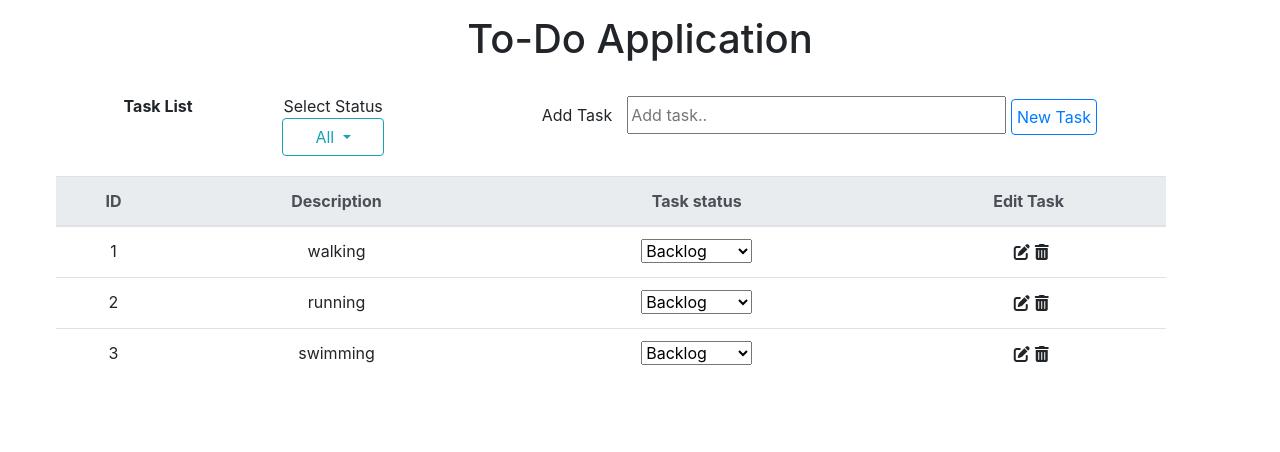
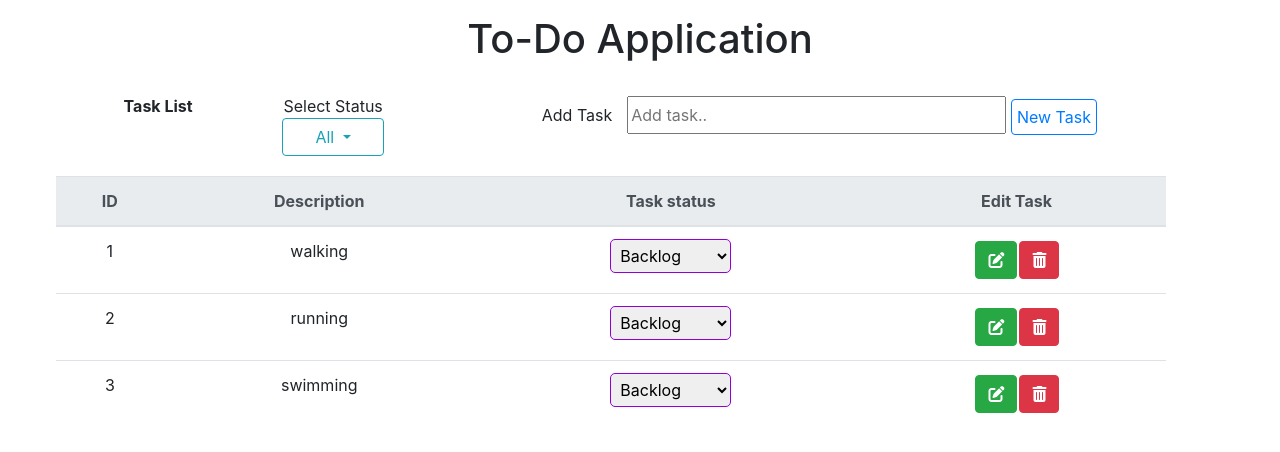
Before and after one commit to sneh5119/Todo-application, an Angular app: page / in a window 1280 px wide. Shown: the top 452 px of the page. Built offline with nearby package versions, Linux system fonts and the light colour scheme.

Commit message:
Edited Tasks

```diff
--- a/src/app/app.module.ts
+++ b/src/app/app.module.ts
@@ -1,4 +1,5 @@
 import { NgModule } from '@angular/core';
+import { FormsModule } from '@angular/forms';
 import { BrowserModule } from '@angular/platform-browser';
 
 import { AppRoutingModule } from './app-routing.module';
@@ -8,11 +9,12 @@ import { TodoListComponent } from './todo-list/todo-list.component';
 @NgModule({
   declarations: [
     AppComponent,
-    TodoListComponent
+    TodoListComponent,
   ],
   imports: [
     BrowserModule,
-    AppRoutingModule
+    AppRoutingModule,
+    FormsModule
   ],
   providers: [],
   bootstrap: [AppComponent]
--- a/src/app/todo-list/todo-list.component.css
+++ b/src/app/todo-list/todo-list.component.css
@@ -29,3 +29,17 @@ input{
 i{
     cursor: pointer;
 }
+
+
+.buttonCls{
+    /* border: none; */
+    margin: 2px;
+    /* padding: 7px; */
+    /* background-color: darkcyan; */
+}
+
+.selectCls{
+    border-color : darkviolet;
+    border-radius: 5px;
+    padding: 5px;
+}
--- a/src/app/todo-list/todo-list.component.html
+++ b/src/app/todo-list/todo-list.component.html
@@ -10,13 +10,13 @@
             <div class="col-sm-2"><b>Task List</b></div>
             <div class="col-sm-2">Select Status
               <div class="dropdown">
-                <button type="button" class="btn btn-outline-info btncls dropdown-toggle" data-toggle="dropdown">
+                <button type="button"  class="btn btn-outline-info btncls dropdown-toggle" data-toggle="dropdown">
                   All
                 </button>
-                <div class="dropdown-menu">
-                  <a class="dropdown-item" href="#">Backlog</a>
-                  <a class="dropdown-item" href="#">In-progress</a>
-                  <a class="dropdown-item" href="#">Done</a>
+                <div class="dropdown-menu" (click)="onchange2($event.target.value)">
+                  <a class="dropdown-item" href="#" value="back">Backlog</a>
+                  <a class="dropdown-item" href="#" value="in-progress">In-progress</a>
+                  <a class="dropdown-item" href="#" value="done">Done</a>
                 </div>
 
              </div>
@@ -53,18 +53,54 @@
           <td>{{todo.description}}</td>
           <td>
             <!-- {{todo.status}} -->
-           <select>
+           <select (change)="onchange($event.target.value)" class="selectCls">
              <option value="backlog">Backlog</option>
              <option value="in-progress">In-progress</option>
              <option value="done">Done</option>
            </select>
           </td>
           <td>
-            <i class='fas fa-edit' style="margin: 5px;" (click)="edit()"></i>
-            <i class='fas fa-trash-alt' (click)="delete()"></i>
+            <button class="btn btn-success buttonCls">
+              <i class='fas fa-edit' style="color:#fff"
+              type="button" data-toggle="modal" (click)="edit(i)" data-target="#myModal"></i>
+            </button>
+
+            <button class="btn btn-danger">
+              <i class='fas fa-trash-alt' style="color:#fff" (click)="delete(i)"></i>
+            </button>
+
           </td>
-          <!-- <td><i class='fas fa-trash-alt'></i></td> -->
+
         </tr>
       </tbody>
     </table>
+
+            <!--Model  -->
+            <div class="modal" id="myModal">
+              <div class="modal-dialog">
+                <div class="modal-content">
+
+              <div class="modal-header">
+                <h4 class="modal-title">Edit Data</h4>
+                <button type="button" class="close" data-dismiss="modal">&times;</button>
+              </div>
+
+              <!-- Modal body -->
+              <div class="modal-body">
+                <label>Description</label>
+                <input type="text" placeholder="description" [(ngModel)]="updatedVal">
+                <!-- <button type="button" class="btn btn-warning margin2" (click)="update(idts)">Update</button> -->
+              </div>
+
+              <!-- Modal footer -->
+              <div class="modal-footer">
+                <button type="button" class="btn btn-warning margin2" (click)="update(idts)">Update</button>
+                </div>
+
+            </div>
+          </div>
+         </div>
+
+
+
   </div>
--- a/src/app/todo-list/todo-list.component.ts
+++ b/src/app/todo-list/todo-list.component.ts
@@ -10,6 +10,8 @@ import { TodoService } from '../todo.service';
 export class TodoListComponent implements OnInit {
 
   todos:Todo[]=[];
+  idts;
+  updatedVal="";
   constructor(private todoService : TodoService) { }
   @ViewChild('box') inputName;
 
@@ -33,12 +35,26 @@ export class TodoListComponent implements OnInit {
      this.inputName.nativeElement.value='';
   }
 
-  delete(){
+  delete(index){
     console.log("deleted");
+    this.todos.splice(index,1);
   }
 
-  edit(){
-    console.log("edited");
+  edit(id){
+    this.idts=id;
+  }
+
+  update(index){
+    this.todos[index].description=this.updatedVal;
+
+  }
+
+  onchange(value){
+    console.log("onchange value",value);
+  }
+
+  onchange2(value){
+    console.log("value selected", value);
   }
 
 }
```
